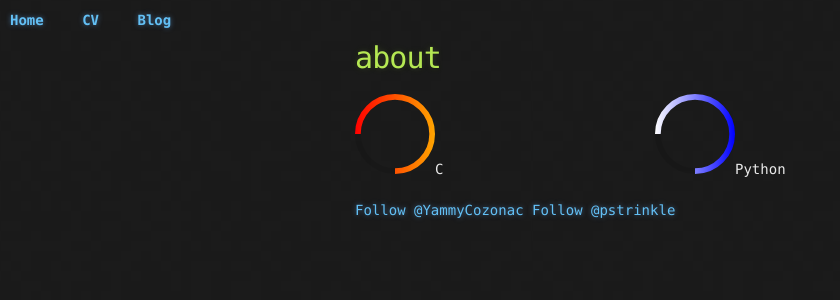
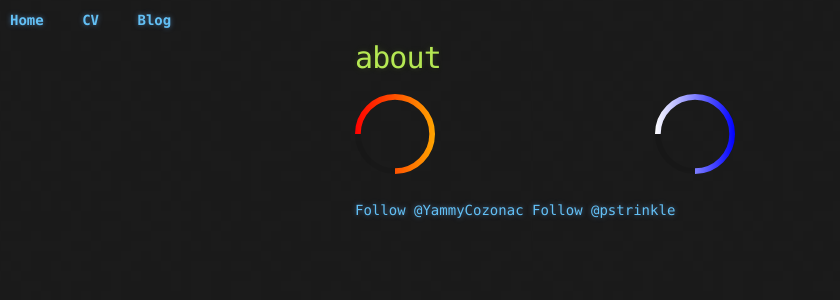
Before and after one commit to pstrinkle/pstrinkle.github.io, a Jekyll site: the page built from about.html, in a window 1280 px wide. Shown: the top 300 px of the page, without its empty margins (0-840 px from the left). Built offline with Jekyll 4.4.1, drawn with Linux system fonts in a browser that asks for light colours; nearby versions of some CDN libraries; comment, search, counter and statistics services are not loaded.

Commit message:
Update about.html

```diff
--- a/about.html
+++ b/about.html
@@ -6,10 +6,10 @@ title: about
 
 <div class="row">
   <div class="col-md-6">
-  <div id="c_circle"><span>C</span></div>
+  <div id="c_circle"></div>
   </div>
   <div class="col-md-6">
-    <div id="p_circle"><span>Python</span></div>
+    <div id="p_circle"></div>
   </div>
 </div>
 
```
Also changed, not shown: other parts of about.html (+4 -0 lines).
